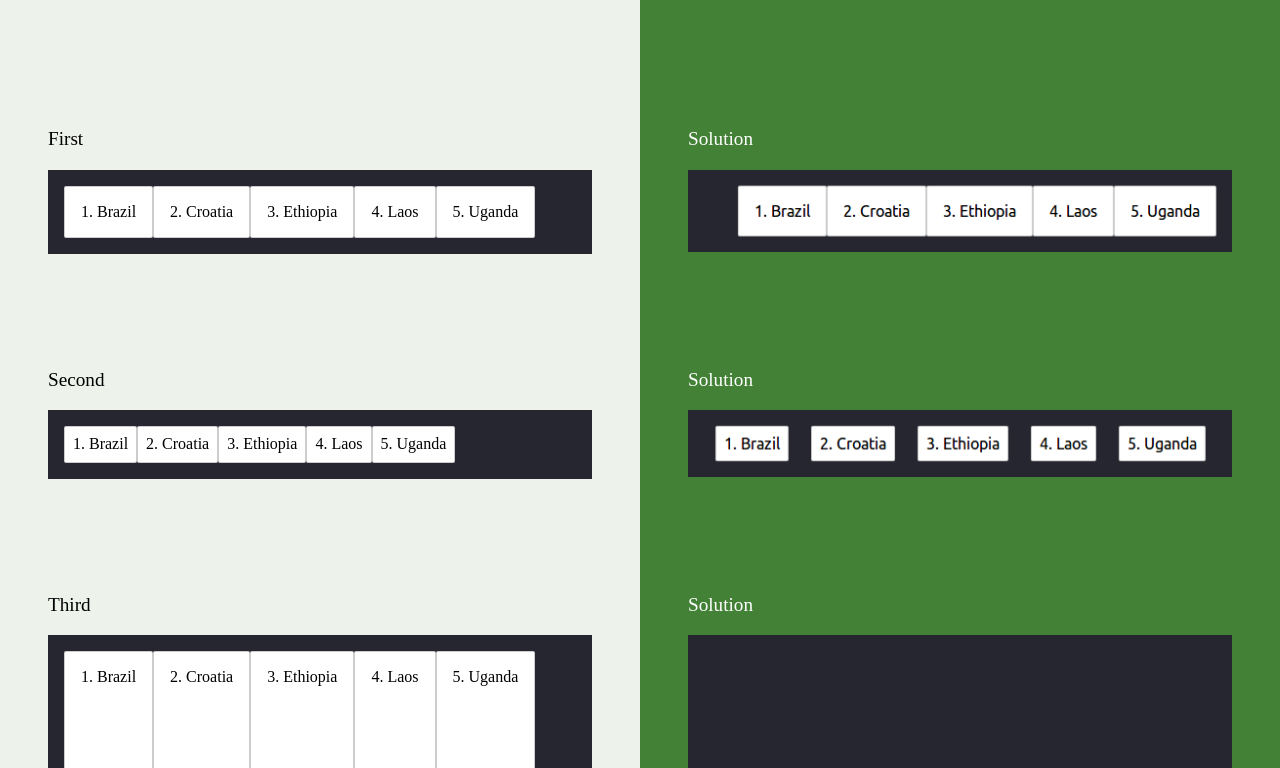
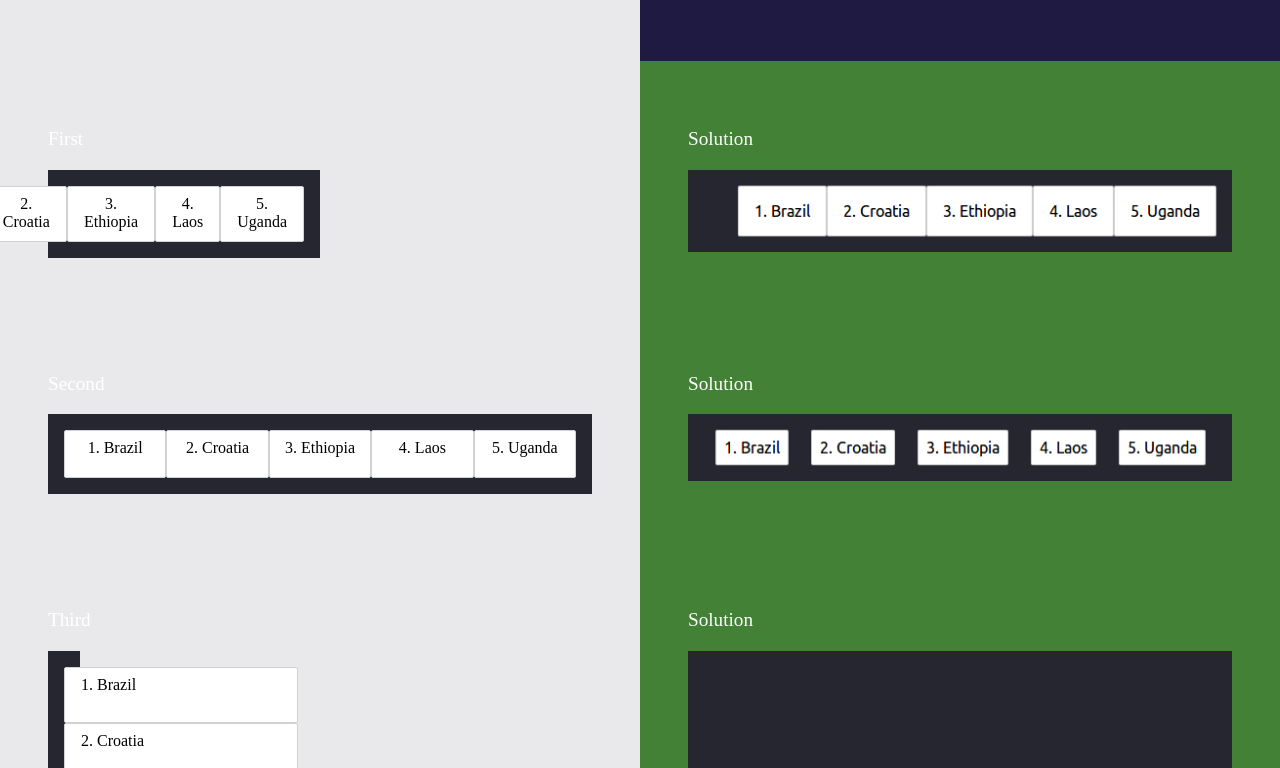
Before and after one commit to Ibrahim-Merhi/HTML-CSS-Git-Exercise-Tripoli, a website: page week-2/12-justify-content/index.html in a window 1280 px wide. Shown: the part 122-890 px from the top of the page. Drawn offline with Linux system fonts and the light colour scheme.

```diff
--- a/week-2/12-justify-content/flexbox.css
+++ b/week-2/12-justify-content/flexbox.css
@@ -7,3 +7,36 @@
 }
 
 /* Add your own CSS code below */
+body{background-color: rgb(31, 26, 65);}
+:is(h1, h2, h3, p) {color: white;}
+ul {
+    list-style-type: none;
+  }
+.countries--first{
+
+    flex-direction:row;
+    justify-content: space-around;
+    justify-content: right;
+    margin-right: 50%;
+    text-align: center;
+    }
+.countries--second{
+  justify-content: space-between;
+      flex-direction:row;
+      text-align: center;
+      }
+.countries--third{display:flex;
+        flex-direction: column;
+        margin-right: 100%;}
+.countries--fourth{
+  display: flex;
+  flex-direction: column;
+  justify-content: space-between;
+  height: 300px;
+}
+
+.country {width:200px;
+      height: 30px;
+      border: 1px solid rgb(209, 209, 216);
+      padding-top: 8px;
+      background-color: white;}
```
